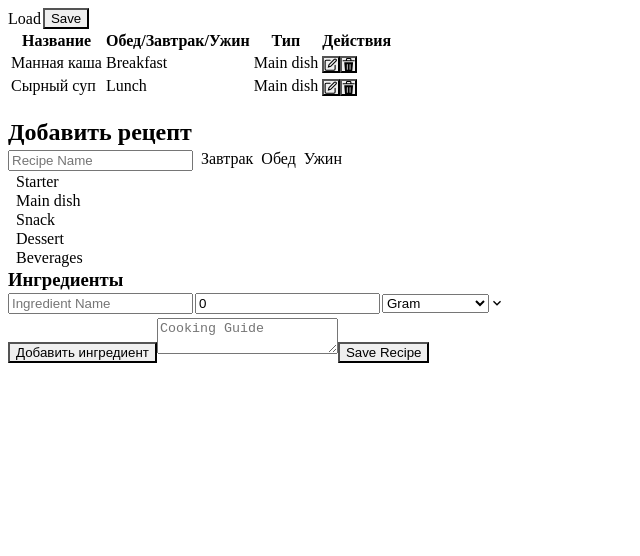
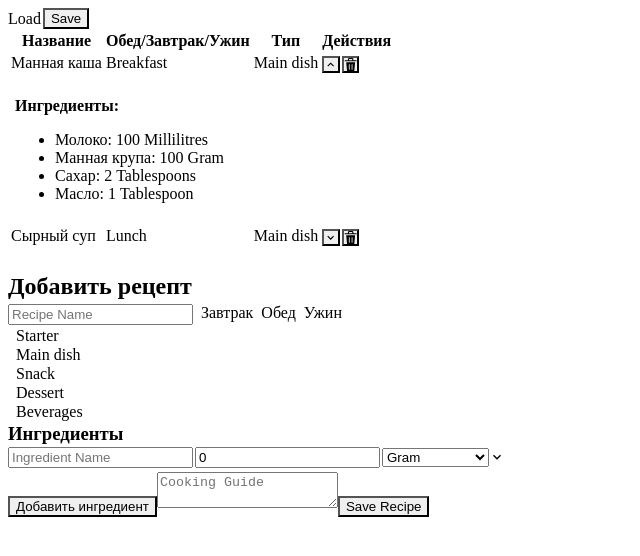
Before and after one commit to takttusur/frontend, a Next.js app: page /MealPlanner in a window 1280 px wide. Both pictures are taken after a click on the button 330 px from the left and 64 px from the top of the page. Shown: the top 556 px of the page, without its empty margins (0-640 px from the left). Built offline with nearby package versions, Linux system fonts and the light colour scheme.

Commit message:
Добавил вывод ингредиентов

```diff
--- a/src/components/MealPlanner/MealFileComponent.tsx
+++ b/src/components/MealPlanner/MealFileComponent.tsx
@@ -43,6 +43,7 @@ function MealFileComponent({ data, onUpdate }) {
     <div>
       <input type="file" accept=".json" onChange={handleLoad} style={{ display: 'none' }} id="fileInput" />
       <label htmlFor="fileInput">
+
         <Button as="span" mr={2}>
           Load
         </Button>
--- a/src/components/MealPlanner/RecipeTableComponent.tsx
+++ b/src/components/MealPlanner/RecipeTableComponent.tsx
@@ -1,4 +1,4 @@
-import React from 'react';
+import React, { useState } from 'react';
 import {
   Table,
   Thead,
@@ -7,12 +7,18 @@ import {
   Th,
   Td,
   IconButton,
+  Collapse,
+  Box,
+  Text,
+  Button,
 } from '@chakra-ui/react';
-import { EditIcon, DeleteIcon } from '@chakra-ui/icons';
+import { EditIcon, DeleteIcon, ChevronDownIcon, ChevronUpIcon } from '@chakra-ui/icons';
 
 const RecipeTableComponent = ({ recipes, updateRecipes }) => {
-  const editRecipe = (recipeId) => {
-    // Логику редактирования рецепта не написал
+  const [openRecipeId, setOpenRecipeId] = useState(null);
+
+  const showIngredients = (recipeId) => {
+    setOpenRecipeId(openRecipeId === recipeId ? null : recipeId);
   };
 
   const deleteRecipe = (recipeId) => {
@@ -32,25 +38,44 @@ const RecipeTableComponent = ({ recipes, updateRecipes }) => {
       </Thead>
       <Tbody>
         {recipes.map((recipe) => (
-          <Tr key={recipe.id}>
+          <React.Fragment key={recipe.id}>
+            <Tr>
               <Td>{recipe.name}</Td>
               <Td>{recipe.suggestedFor.join(', ')}</Td>
               <Td>{recipe.dishType}</Td>
               <Td>
                 <IconButton
-                aria-label="Edit recipe"
-                icon={<EditIcon />}
-                onClick={() => editRecipe(recipe.id)}
+                  aria-label={openRecipeId === recipe.id ? "Hide Ingredients" : "Show Ingredients"}
+                  onClick={() => showIngredients(recipe.id)}
                   colorScheme="teal"
+                  icon={openRecipeId === recipe.id ? <ChevronUpIcon /> : <ChevronDownIcon />}
                 />
                 <IconButton
                   aria-label="Delete recipe"
                   icon={<DeleteIcon />}
                   onClick={() => deleteRecipe(recipe.id)}
                   colorScheme="red"
+                  ml="2"
                 />
               </Td>
             </Tr>
+            <Tr>
+              <Td colSpan={4}>
+                <Collapse in={openRecipeId === recipe.id}>
+                  <Box p="4">
+                    <Text fontWeight="bold">Ингредиенты:</Text>
+                    <ul>
+                      {recipe.ingredients.map((ingredient, index) => (
+                        <li key={index}>
+                          {ingredient.name}: {ingredient.Qty} {ingredient.Units}
+                        </li>
+                      ))}
+                    </ul>
+                  </Box>
+                </Collapse>
+              </Td>
+            </Tr>
+          </React.Fragment>
         ))}
       </Tbody>
     </Table>
```
Lines whose indentation alone changed are shown as unchanged.
